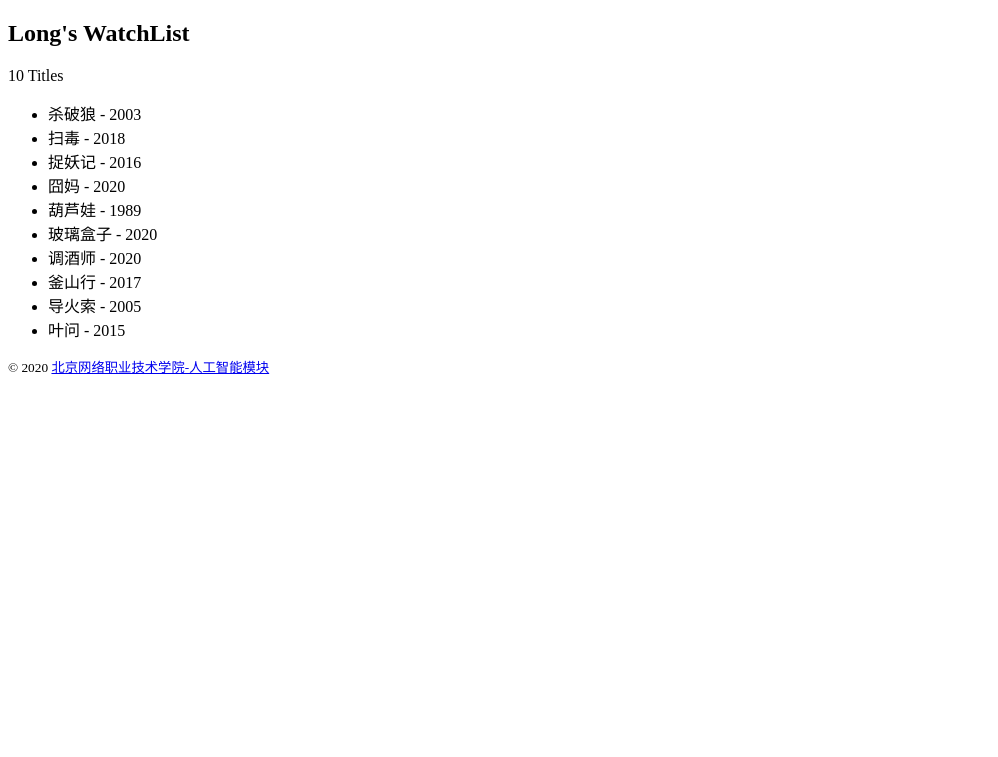
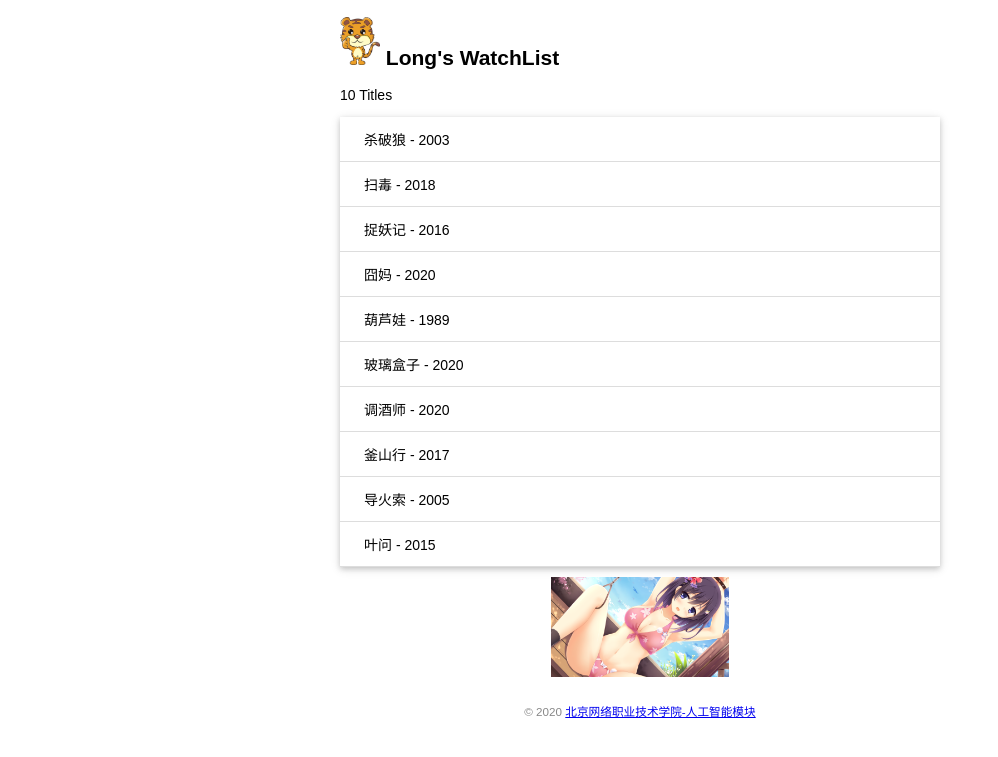
Before and after one commit to Loong-fairy/watchlist_, a Flask app: page / in a window 1280 px wide. Shown: the top 757 px of the page, without its empty margins (0-998 px from the left). Run offline with Flask 2, Linux system fonts and the light colour scheme.

```diff
--- a/app.py
+++ b/app.py
@@ -1,6 +1,14 @@
+import os
+
 from flask import Flask, render_template
+from flask_sqlalchemy import SQLAlchemy
 
 app = Flask(__name__)
+app.config['SQLALCHEMY_DATABASE_URI'] = 'sqlite:////' + os.path.join(app.root_path, 'sqlite.db')
+app.config['SQLALCHEMY_TRACK_MODIFICATIONS'] = False  # 关闭对模型修改的监控
+
+
+db = SQLAlchemy(app)
 
 
 @app.route('/')
--- a/templates/index.html
+++ b/templates/index.html
@@ -5,17 +5,24 @@
     <meta name="viewport"
           content="width=device-width, user-scalable=no, initial-scale=1.0, maximum-scale=1.0, minimum-scale=1.0">
     <meta http-equiv="X-UA-Compatible" content="ie=edge">
+    <link rel="shortcut icon" href="{{ url_for('static', filename='icon.jpg') }}" type="image/x-icon">
+    <link rel="stylesheet" href="{{ url_for('static', filename='style.css') }}">
     <title>{{ name }}'s WatchList</title>
 </head>
 <body>
-    <h2>{{ name }}'s WatchList</h2>
+    <h2>
+        <img class="avatar" src="{{ url_for('static', filename='images/2.jpg') }}" alt="">
+        {{ name }}'s WatchList
+    </h2>
     {# 使用length过滤器获取movies变量的长度 #}
     <p>{{ movies|length }} Titles</p>
-    <ul>
+    <ul class="movie-list">
         {% for movie in movies %}
         <li>{{ movie.title }} - {{ movie.year }}</li>
         {% endfor %}
     </ul>
+
+    <img class="img" src="{{ url_for('static', filename='images/1.png') }}" alt="" >
     <footer>
         <small>&copy; 2020 <a href="http://ww.bw.com">北京网络职业技术学院-人工智能模块</a></small>
     </footer>
```
Also changed, not shown: 1 other file.
